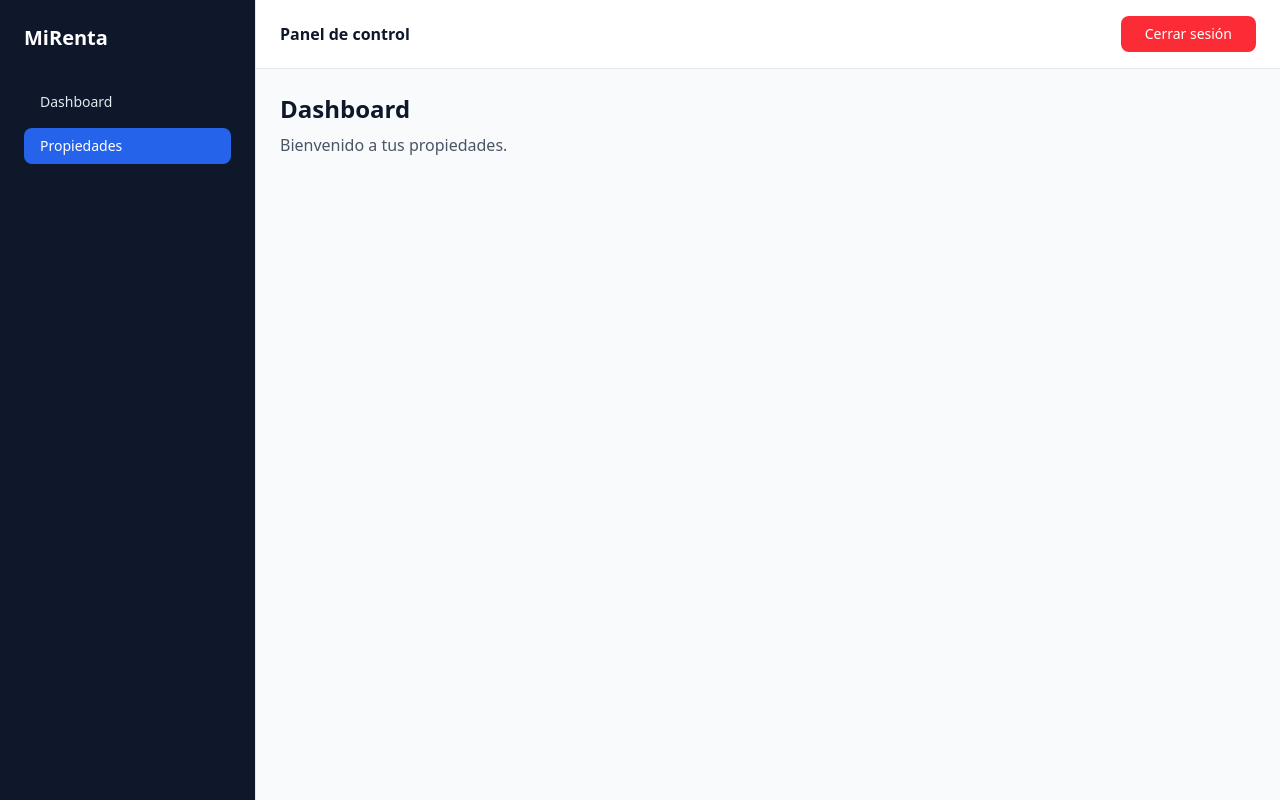
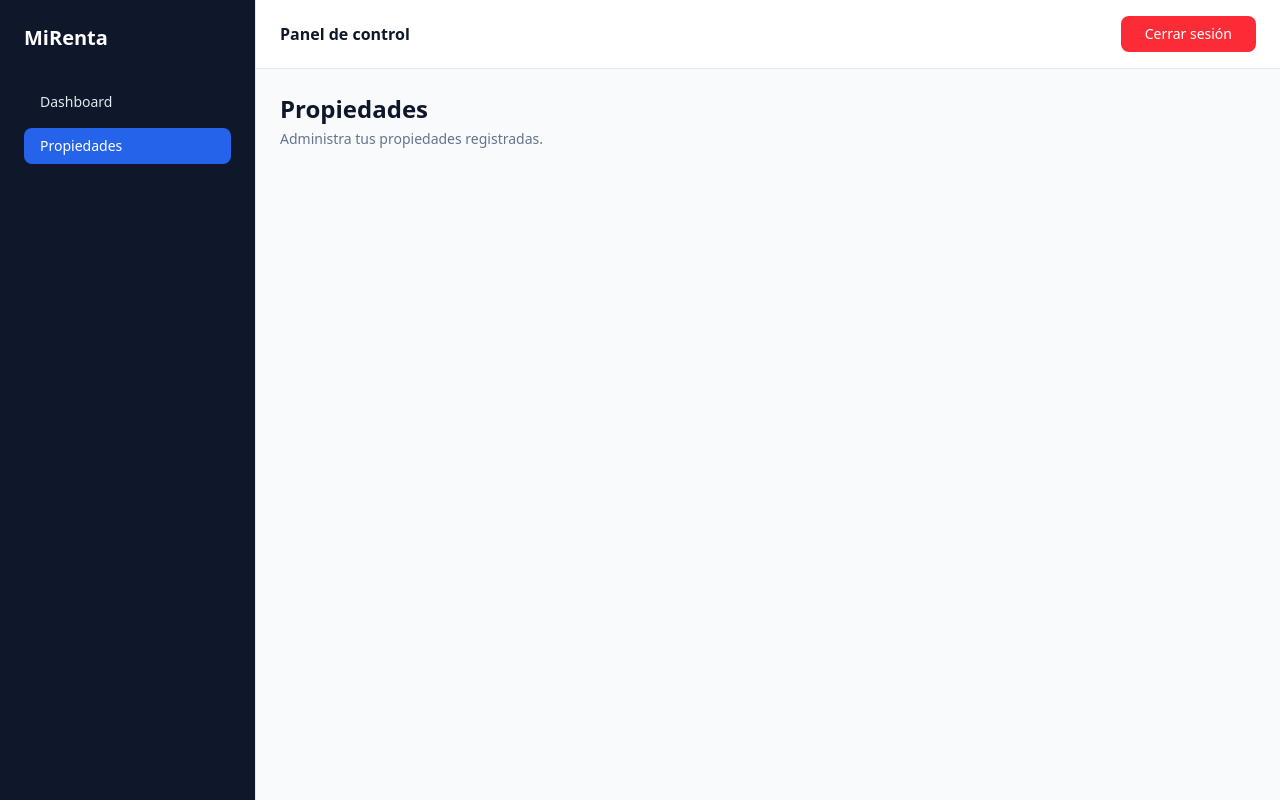
Before and after one commit to Angeldaaw/mirenta-web, a Next.js app: page /properties in a window 1280 px wide. Built offline with nearby package versions, Linux system fonts and the light colour scheme; no server answers.

Commit message:
Avance dashboard/properties

```diff
--- a/src/app/(dashboard)/properties/page.tsx
+++ b/src/app/(dashboard)/properties/page.tsx
@@ -1,10 +1,19 @@
 export default function PropertiesPage() {
     return (
-        <div>
-            <h2 className="text-2xl font-semibold">Dashboard</h2>
-            <p className="text-gray-600 mt-2">
-                Bienvenido a tus propiedades.
-            </p>
+        <div className="space-y-6">
+            <div className="space-y-1">
+                <h1 className="text-2xl font-semibold text-[var(--foreground)]">
+                    Propiedades
+                </h1>
+                <p className="text-sm text-[var(--muted-foreground)]">
+                    Administra tus propiedades registradas.
+                </p>
+            </div>
+
+            {/* información de las propiedades */}
+            <div>
+
+            </div>
         </div>
     );
 }
```
